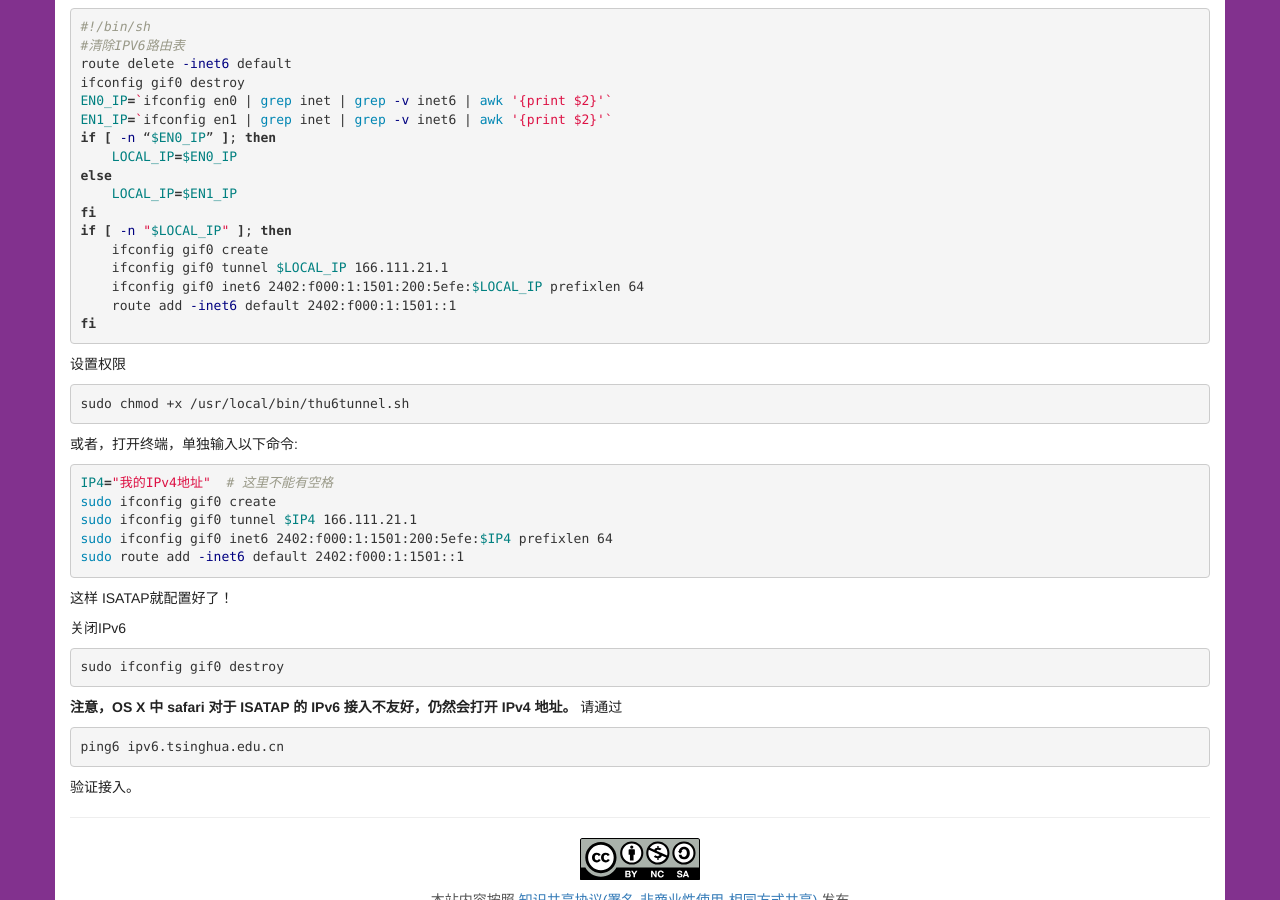
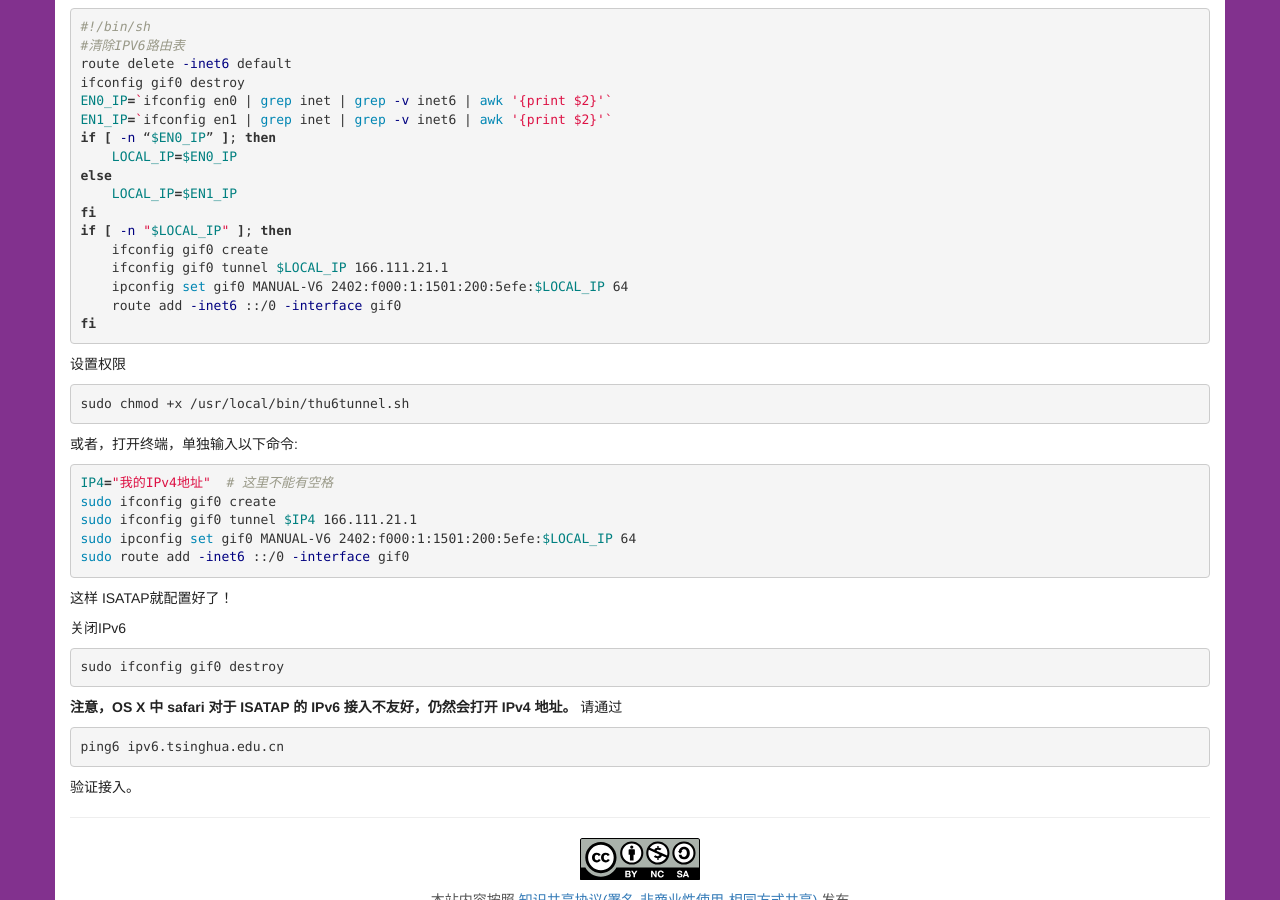
Before and after one commit to wtx626/ipv6.tsinghua.edu.cn, a Jekyll site: the page built from isatap.md, in a window 1280 px wide and 900 px high, scrolled down 1795 px. Built offline with Jekyll 4.4.1, drawn with Linux system fonts in a browser that asks for light colours.

Commit message:
update OS X ISATAP method, provided by @XiaoxiaoPu in #1

````diff
--- a/isatap.md
+++ b/isatap.md
@@ -123,8 +123,8 @@ fi
 if [ -n "$LOCAL_IP" ]; then
     ifconfig gif0 create
     ifconfig gif0 tunnel $LOCAL_IP 166.111.21.1
-    ifconfig gif0 inet6 2402:f000:1:1501:200:5efe:$LOCAL_IP prefixlen 64
-    route add -inet6 default 2402:f000:1:1501::1
+    ipconfig set gif0 MANUAL-V6 2402:f000:1:1501:200:5efe:$LOCAL_IP 64
+    route add -inet6 ::/0 -interface gif0
 fi
 ```
 
@@ -140,8 +140,8 @@ sudo chmod +x /usr/local/bin/thu6tunnel.sh
 IP4="我的IPv4地址"  # 这里不能有空格
 sudo ifconfig gif0 create
 sudo ifconfig gif0 tunnel $IP4 166.111.21.1
-sudo ifconfig gif0 inet6 2402:f000:1:1501:200:5efe:$IP4 prefixlen 64
-sudo route add -inet6 default 2402:f000:1:1501::1
+sudo ipconfig set gif0 MANUAL-V6 2402:f000:1:1501:200:5efe:$LOCAL_IP 64
+sudo route add -inet6 ::/0 -interface gif0
 ```
 
 这样 ISATAP就配置好了！
````
